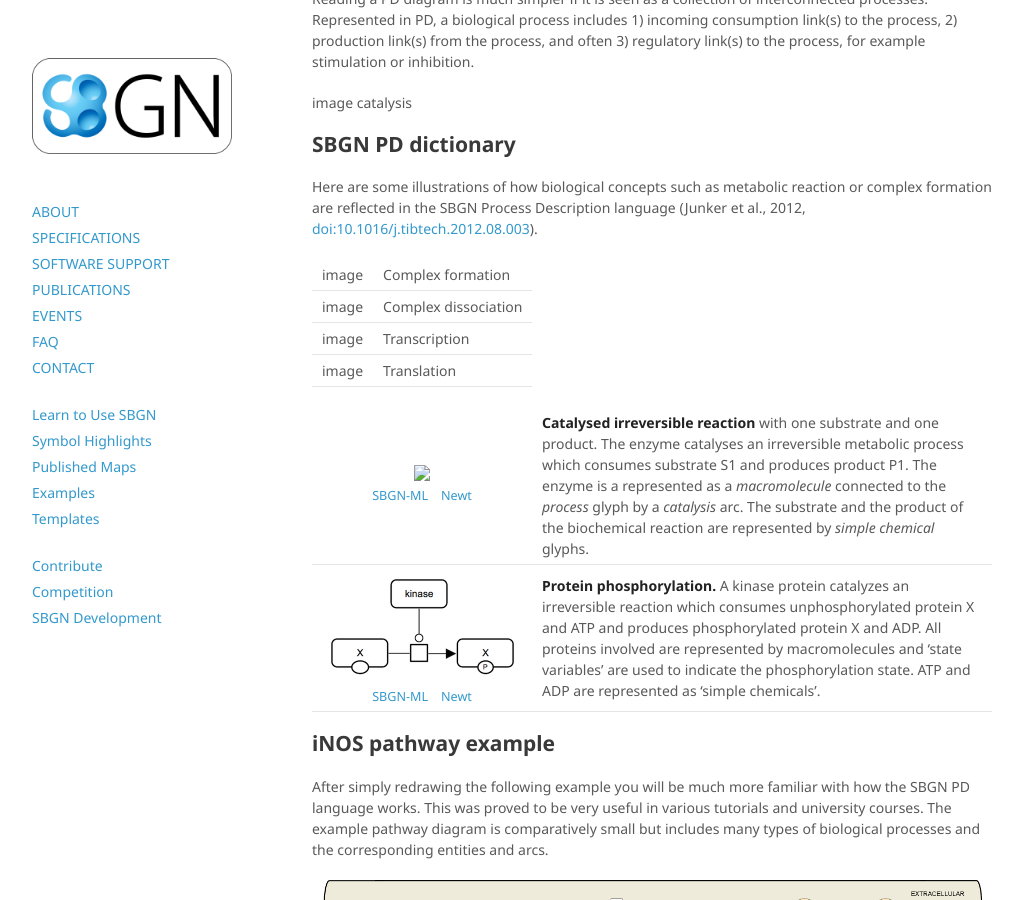
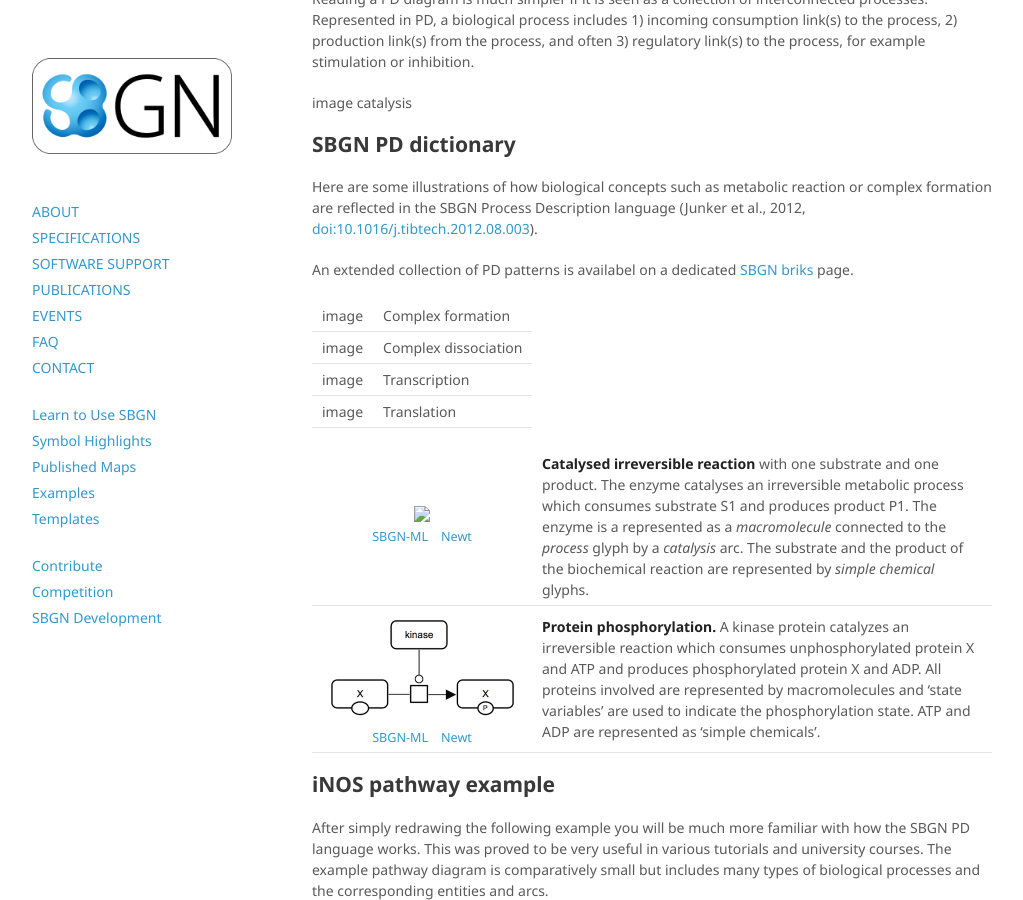
Before and after one commit to sbgn/sbgn, a Jekyll site: the page built from docs/learning_sbgn.md, in a window 1280 px wide and 900 px high, scrolled down 881 px. Shown: the whole window, without its empty margins (128-1151 px from the left). Built offline with Jekyll 4.4.1, drawn with Linux system fonts in a browser that asks for light colours; nearby versions of some CDN libraries.

Commit message:
Update learning_sbgn.md

```diff
--- a/docs/learning_sbgn.md
+++ b/docs/learning_sbgn.md
@@ -32,7 +32,7 @@
 
 ## SBGN PD dictionary
 
-<p>Here are some illustrations of how biological concepts such as metabolic reaction or complex formation are reflected in the SBGN Process Description language (Junker et al., 2012, <a href="https://dx.doi.org/10.1016/j.tibtech.2012.08.003">doi:10.1016/j.tibtech.2012.08.003</a>).</p>
+<p>Here are some illustrations of how biological concepts such as metabolic reaction or complex formation are reflected in the SBGN Process Description language (Junker et al., 2012, <a href="https://dx.doi.org/10.1016/j.tibtech.2012.08.003">doi:10.1016/j.tibtech.2012.08.003</a>).</p> An extended collection of PD patterns is availabel on a dedicated <a href="/docs/SBGN_bricks/">SBGN briks</a> page.
 
 image | Complex formation
 image | Complex dissociation
```
